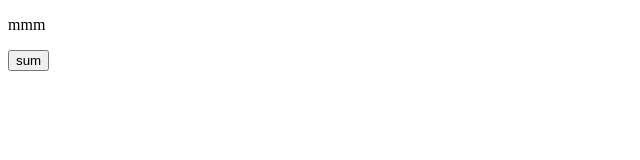
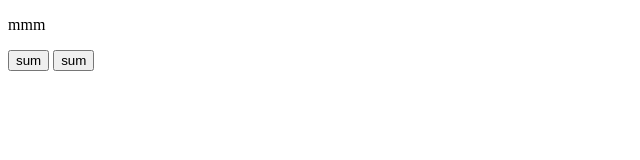
Before and after one commit to mehrdadesfahani731/git-tutorial, a plain HTML site: page load.html in a window 1280 px wide. Shown: the whole page, without its empty margins (0-640 px from the left). Drawn offline with Linux system fonts and the light colour scheme.

Commit message:
load-page

```diff
--- a/load.html
+++ b/load.html
@@ -10,6 +10,8 @@
         <label></label>
         <p>mmm</p>
         <button>sum</button>
+        <button>sum</button>
+
     </form>
 </body>
 </html>
```
